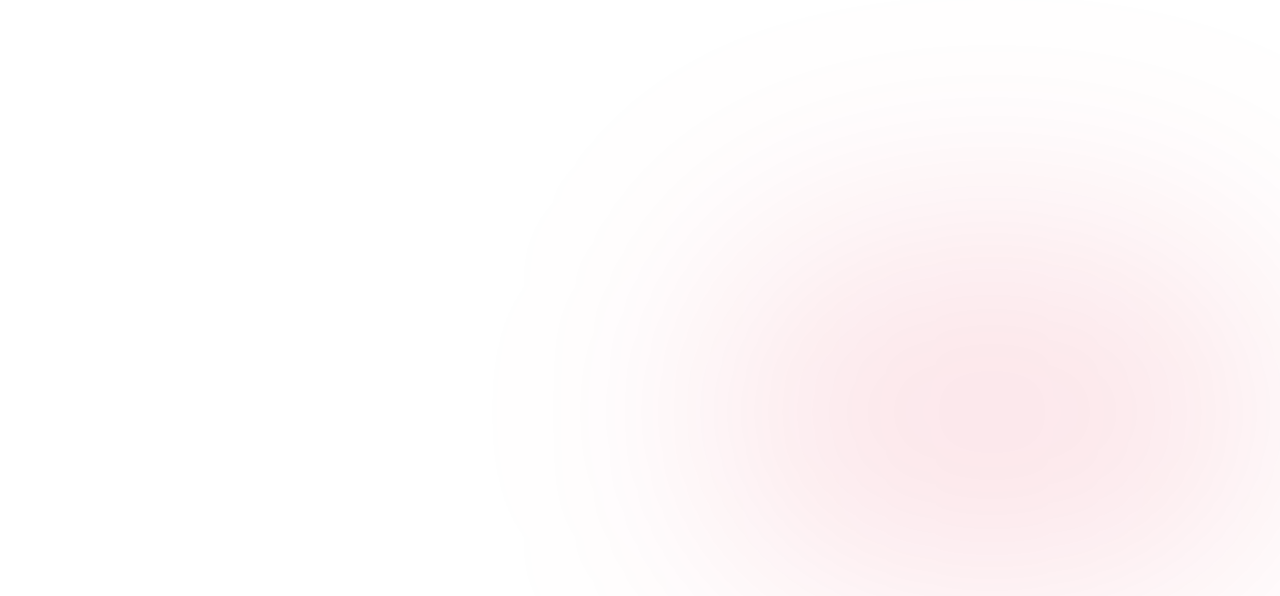
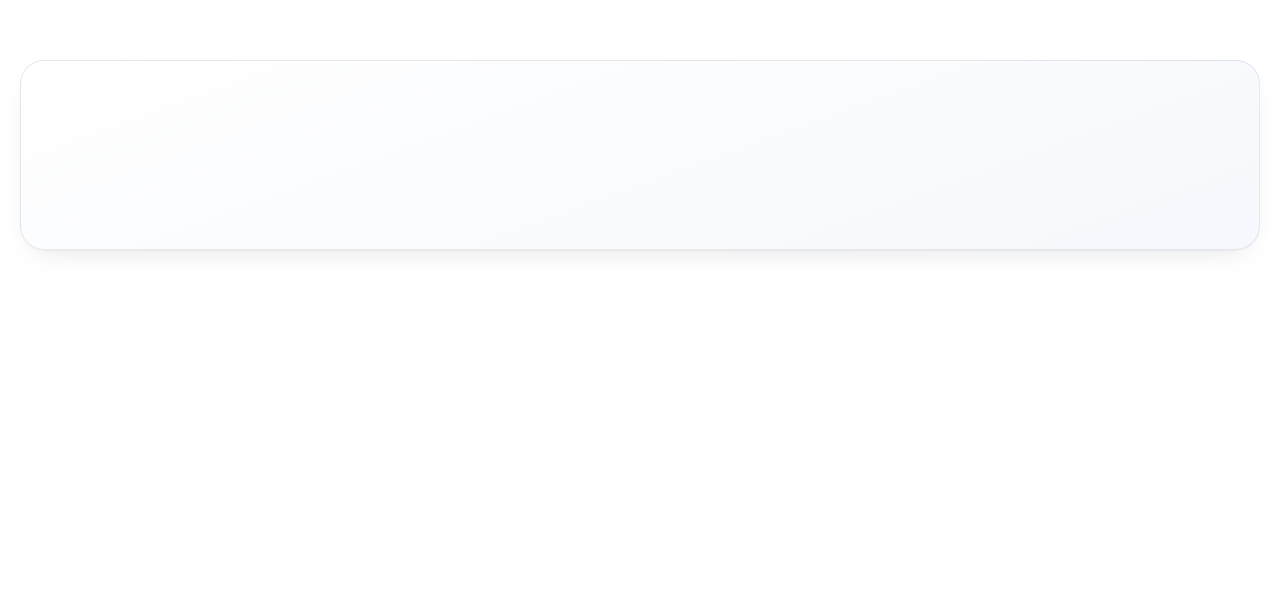
Before and after one commit to Metalandes/MetalandesWeb, a Next.js app: page / in a window 1280 px wide. Shown: the part 6824-7420 px from the top of the page. Built offline with nearby package versions, Linux system fonts and the light colour scheme; a web font is replaced by a local one.

Commit message:
ui: quitar sección de bancos de capacitores de la landing
Ese espacio se reutilizará para una sección que lleve al catálogo de
productos. El componente ProductoDestacado se conserva sin usar.

```diff
--- a/src/app/page.tsx
+++ b/src/app/page.tsx
@@ -5,7 +5,6 @@ import Certificaciones from "@/components/Certificaciones";
 import Aliados from "@/components/Aliados";
 import Servicios from "@/components/Servicios";
 import Productos from "@/components/Productos";
-import ProductoDestacado from "@/components/ProductoDestacado";
 import Stats from "@/components/Stats";
 import FAQ from "@/components/FAQ";
 import Contacto from "@/components/Contacto";
@@ -20,7 +19,6 @@ export default function Home() {
       <Aliados />
       <Servicios />
       <Productos />
-      <ProductoDestacado />
       <Stats />
       <FAQ />
       <Contacto />
```
